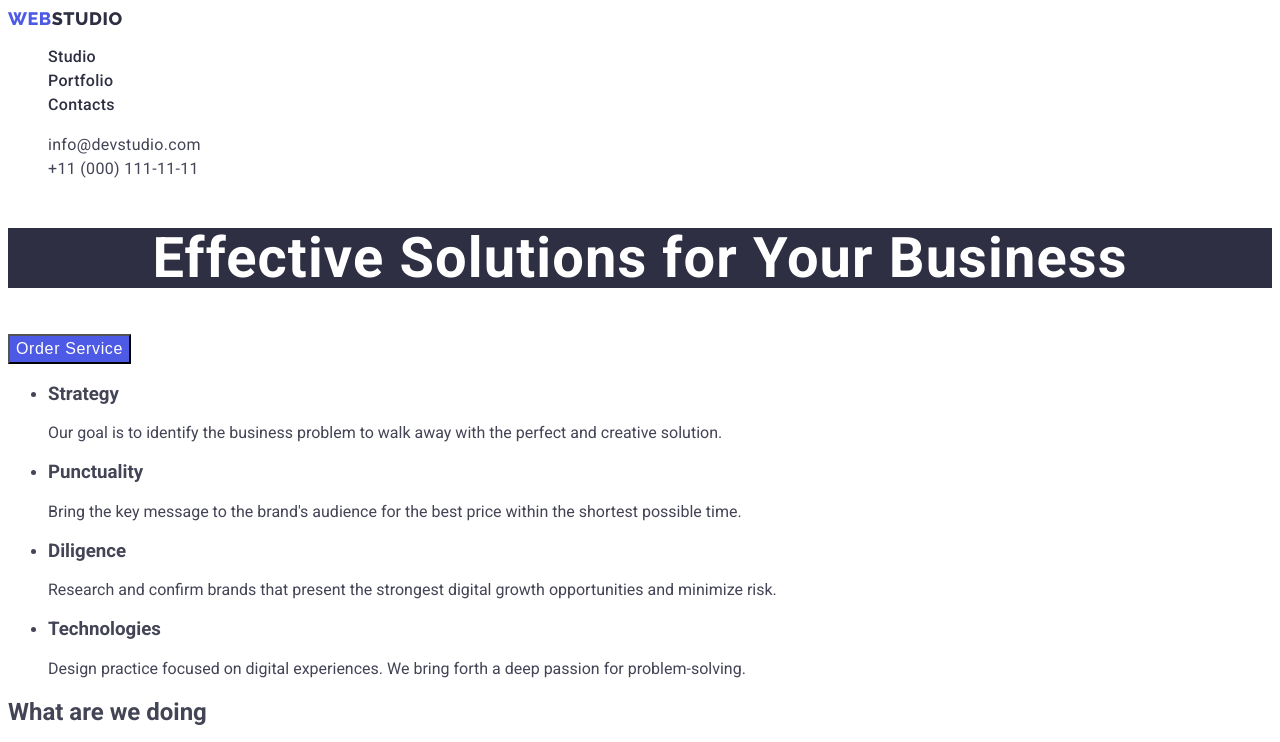
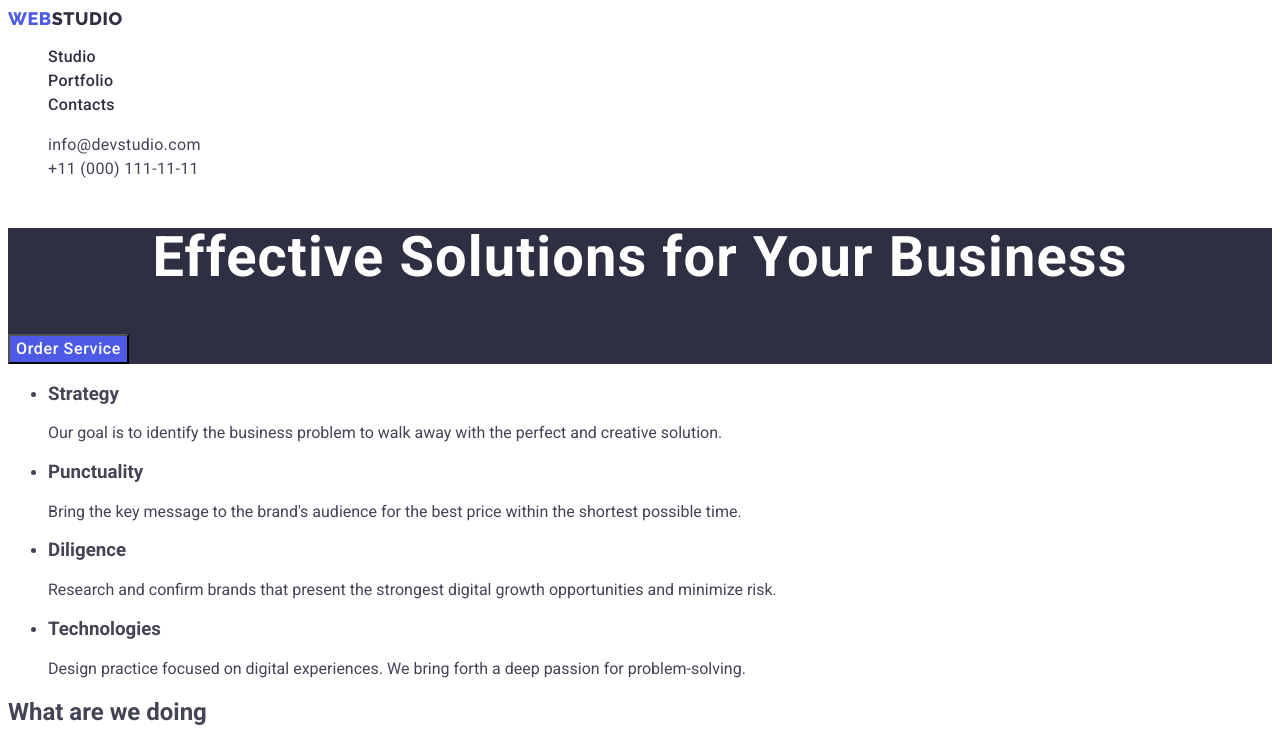
Before and after one commit to tarabaria/goit-markup-hw-02, a plain HTML site: page index.html in a window 1280 px wide. Shown: the top 742 px of the page. Drawn offline with Linux system fonts and the light colour scheme.

Commit message:
Update style.css

```diff
--- a/css/style.css
+++ b/css/style.css
@@ -70,11 +70,15 @@ body {
   font-style: normal;
 }
 
+.hero {
+  background-color: var(--second-color);
+}
+
 .hero-tittle {
   font-style: normal;
   font-weight: 700;
   font-size: 56px;
-  line-height: 60px;
+  line-height: 1.07;
   letter-spacing: 0.02em;
   color: var(--white-color);
   background-color: var(--second-color);
@@ -89,6 +93,8 @@ body {
   letter-spacing: 0.04em;
   color: var(--white-color);
   background-color: var(--main-blue-color);
+  font-family: 'Roboto', sans-serif;
+  cursor: pointer;
 }
 
 .hero-btn:hover,
```
